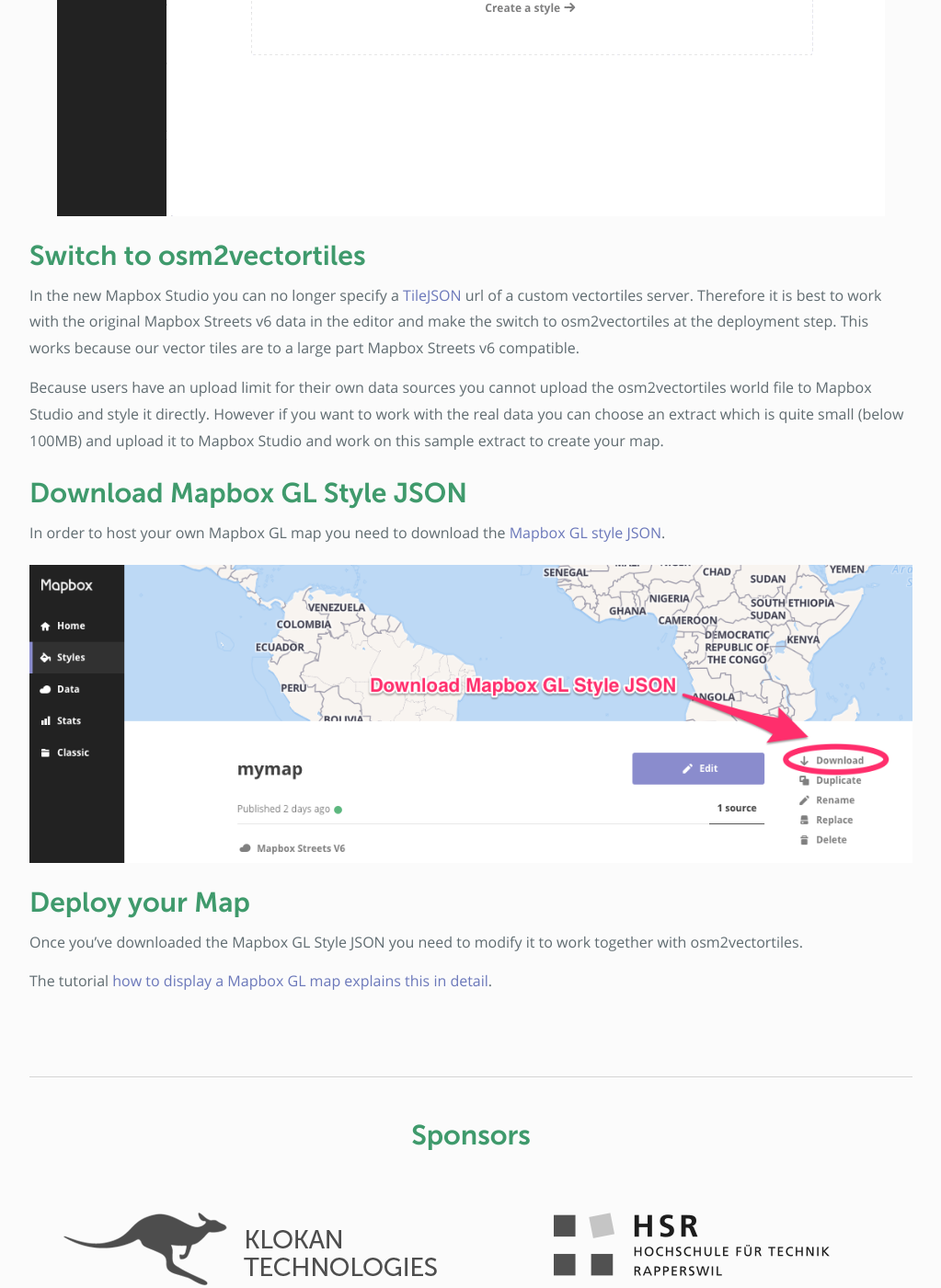
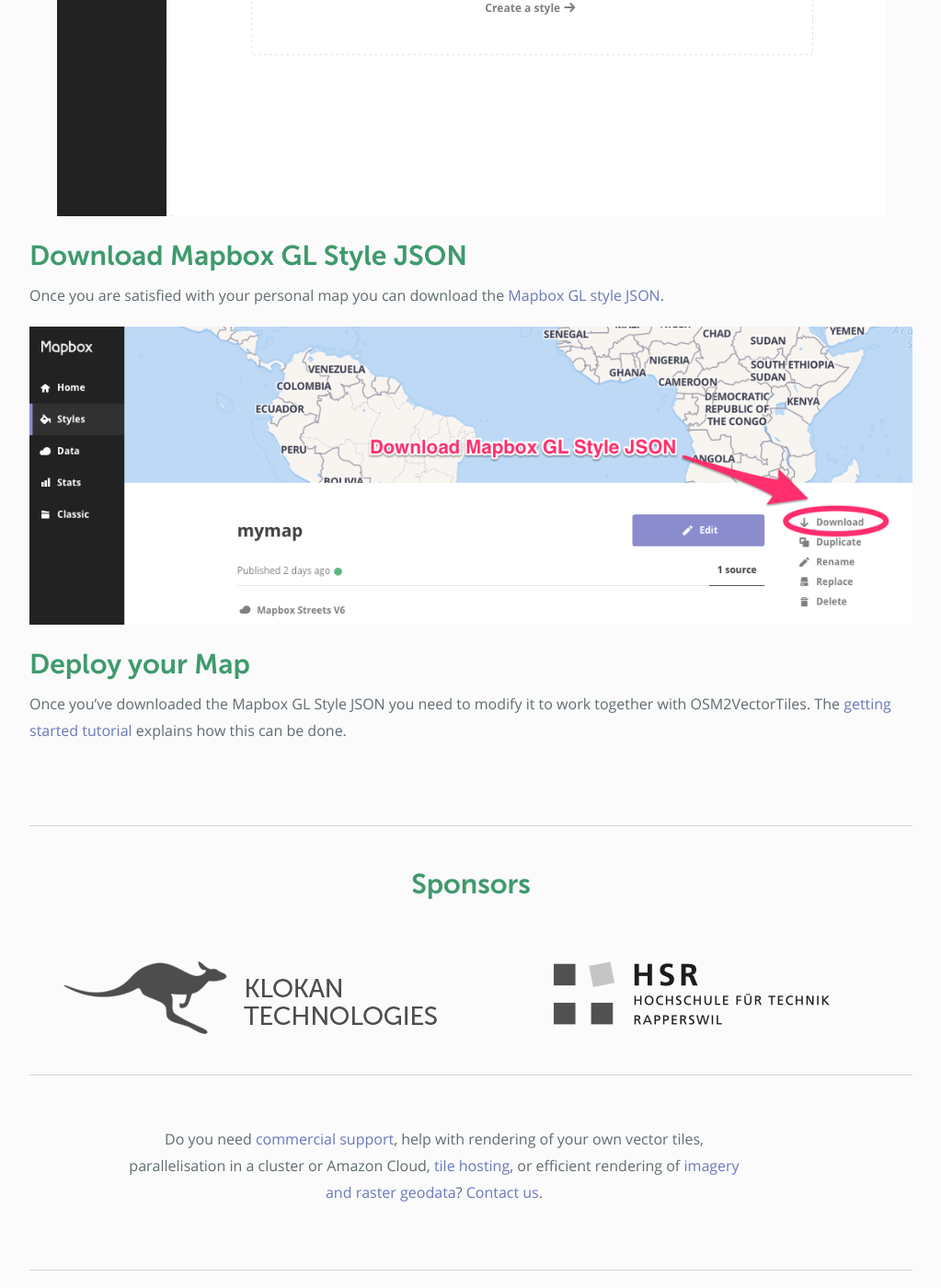
Before and after one commit to osm2vectortiles/osm2vectortiles, a Jekyll site: the page built from docs/create-map-with-mapbox-studio.md, in a window 1280 px wide and 1400 px high, scrolled down 1106 px. Shown: the whole window at 92% size, without its empty margins (128-1151 px from the left). Built offline with Jekyll 4.4.1, drawn with Linux system fonts in a browser that asks for light colours; some of the changed text lies outside the part shown.

Commit message:
Update remaining tutorials add target=_blank to all links

```diff
--- a/docs/create-map-with-mapbox-studio.md
+++ b/docs/create-map-with-mapbox-studio.md
@@ -7,44 +7,28 @@
 # Create a new Style with new Mapbox Studio
 
 Mapbox Studio is the new map design platform by Mapbox.
-Mapbox provides [great resources for getting started](https://www.mapbox.com/help/getting-started-mapbox-studio-1/) how to design your own maps.
+Mapbox provides [great resources for getting started](https://www.mapbox.com/help/getting-started-mapbox-studio-1/){:target="_blank"} how to design your own maps.
 This tutorial will show you how to customize the OSM Bright style for Mapbox GL.
 
-Visit [the Mapbox Studio Editor](https://www.mapbox.com/studio/) and follow the tutorial.
+Visit [the Mapbox Studio Editor](https://www.mapbox.com/studio/){:target="_blank"} and follow the tutorial.
 
 ## Create new style project
 
 Create a new style project. Make sure you start of a base map that only requires Mapbox Streets.
-A Mapbox Terrain equivalent is not available by osm2vectortiles.
+A Mapbox Terrain equivalent is not available by OSM2VectorTiles.
 
 In `Styles` create a new style, choose `Bright` and save your project.
 
-![Create new project with new Mapbox Studio](/media/mapbox_studio_create_style.gif)
-
-## Switch to osm2vectortiles
-
-In the new Mapbox Studio you can no longer specify a
-[TileJSON](https://github.com/mapbox/tilejson-spec) url of a custom vectortiles server.
-Therefore it is best to work with the original Mapbox Streets v6 data in the editor
-and make the switch to osm2vectortiles at the deployment step. This works because our vector tiles are
-to a large part Mapbox Streets v6 compatible.
-
-Because users have an upload limit for their own data sources you cannot upload the osm2vectortiles
-world file to Mapbox Studio and style it directly.
-However if you want to work with the real data you can choose
-an extract which is quite small (below 100MB) and upload it to Mapbox Studio and work on this sample
-extract to create your map.
+![Create new project with new Mapbox Studio](/media/mapbox_studio_create_style.gif){:target="_blank"}
 
 ## Download Mapbox GL Style JSON
 
-In order to host your own Mapbox GL map you need to download the
-[Mapbox GL style JSON](https://www.mapbox.com/mapbox-gl-style-spec/).
+Once you are satisfied with your personal map you can download the
+[Mapbox GL style JSON](https://www.mapbox.com/mapbox-gl-style-spec/){:target="_blank"}.
 
-![Download Mapbox GL Style JSON](/media/download_mapbox_gl_style_json.png)
+![Download Mapbox GL Style JSON](/media/download_mapbox_gl_style_json.png){:target="_blank"}
 
 ## Deploy your Map
 
 Once you've downloaded the Mapbox GL Style JSON you need to modify it
-to work together with osm2vectortiles.
-
-The tutorial [how to display a Mapbox GL map explains this in detail](/docs/display-map-with-mapbox-gl/).
+to work together with OSM2VectorTiles. The [getting started tutorial](/docs/getting-started){:target="_blank"} explains how this can be done.
```
Also changed, not shown: docs/extracts.md (+3 -3 lines), docs/getting-started.md (+1 -1 lines), docs/index.md (+4 -5 lines), docs/own-vector-tiles.md (+6 -21 lines).
